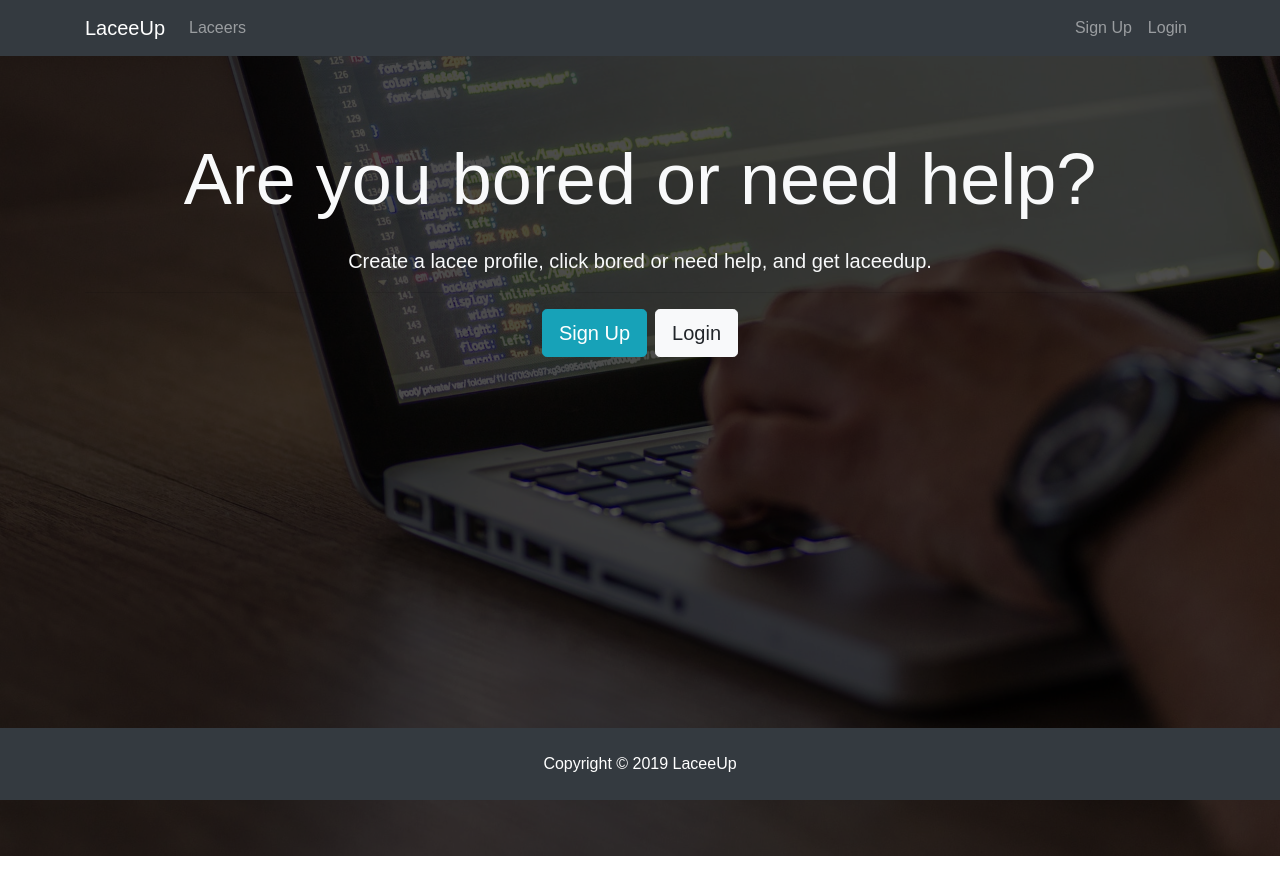
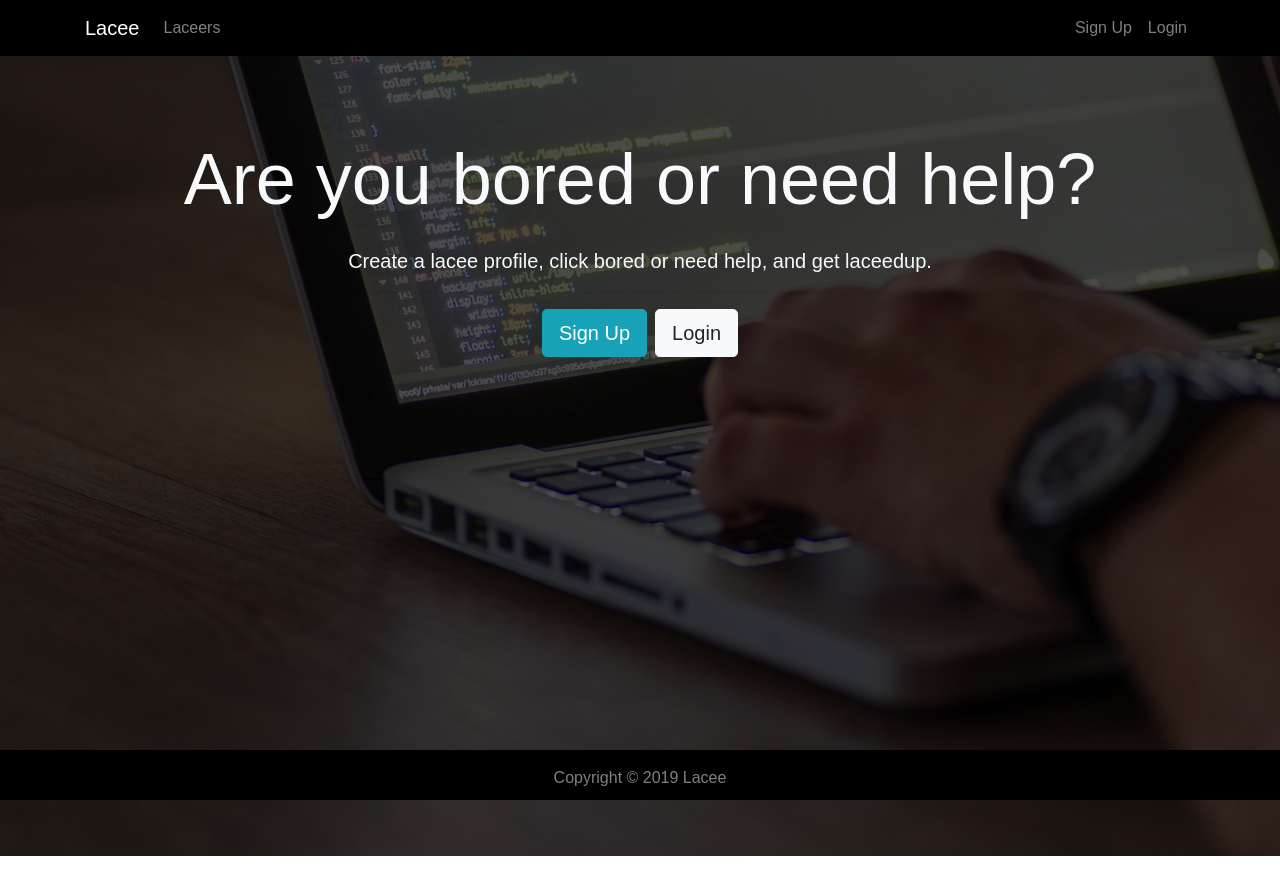
Before and after one commit to ShainDholakiya/Lacee, a React (Create React App) app in the folder client/: page / in a window 1280 px wide. Shown: the top 894 px of the page. Built offline with nearby package versions, Linux system fonts and the light colour scheme.

Commit message:
update css

```diff
--- a/client/src/App.css
+++ b/client/src/App.css
@@ -45,6 +45,13 @@ img {
 footer {
   position: fixed;
   bottom: 0;
-  left: 0;
+  width: 100%;
+  height: 50px;
+  background-color: black;
+  color: gray;
+}
+
+nav {
+  background-color: black;
   width: 100%;
 }
--- a/client/src/components/layout/Footer.js
+++ b/client/src/components/layout/Footer.js
@@ -2,8 +2,8 @@ import React from "react";
 
 export default () => {
   return (
-    <footer className="bg-dark text-white mt-5 p-4 text-center">
-      Copyright &copy; {new Date().getFullYear()} LaceeUp
+    <footer className="mt-5 p-3 text-center">
+      Copyright &copy; {new Date().getFullYear()} Lacee
     </footer>
   );
 };
--- a/client/src/components/layout/Navbar.js
+++ b/client/src/components/layout/Navbar.js
@@ -62,10 +62,10 @@ class Navbar extends Component {
     );
 
     return (
-      <nav className="navbar navbar-expand-sm navbar-dark bg-dark mb-4">
+      <nav className="navbar navbar-expand-sm navbar-dark mb-4">
         <div className="container">
           <Link className="navbar-brand" to="/">
-            LaceeUp
+            Lacee
           </Link>
           <button
             className="navbar-toggler"
```
